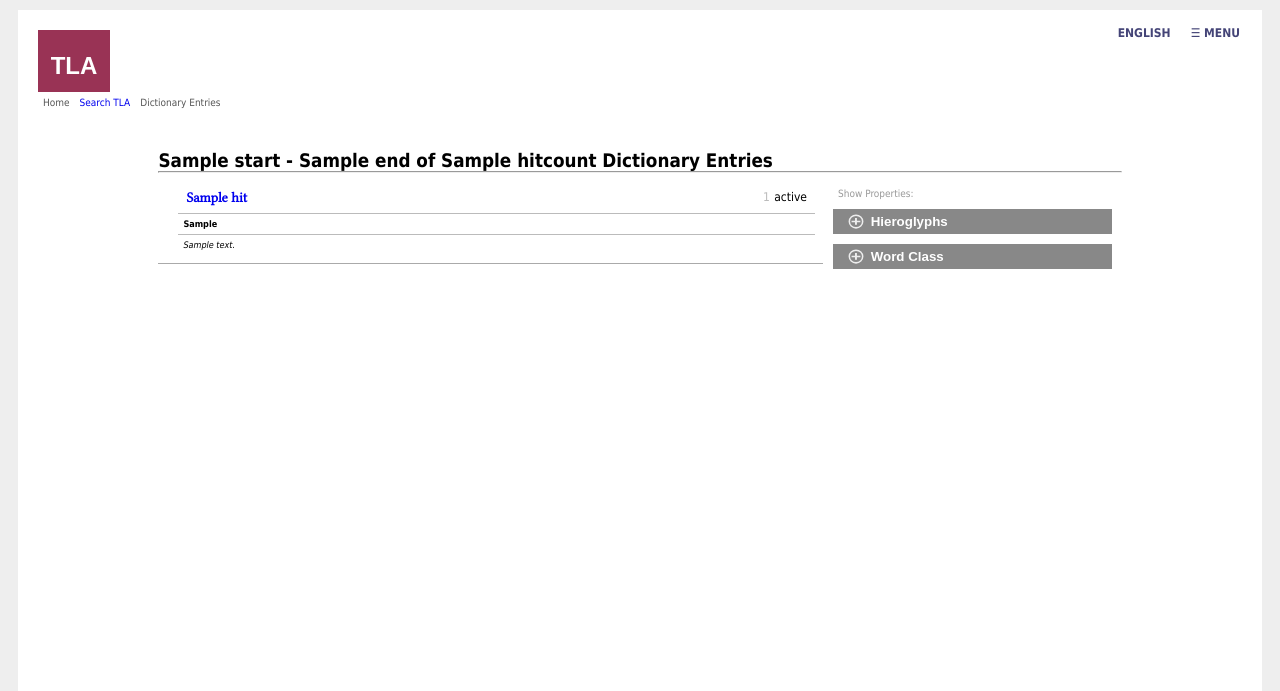
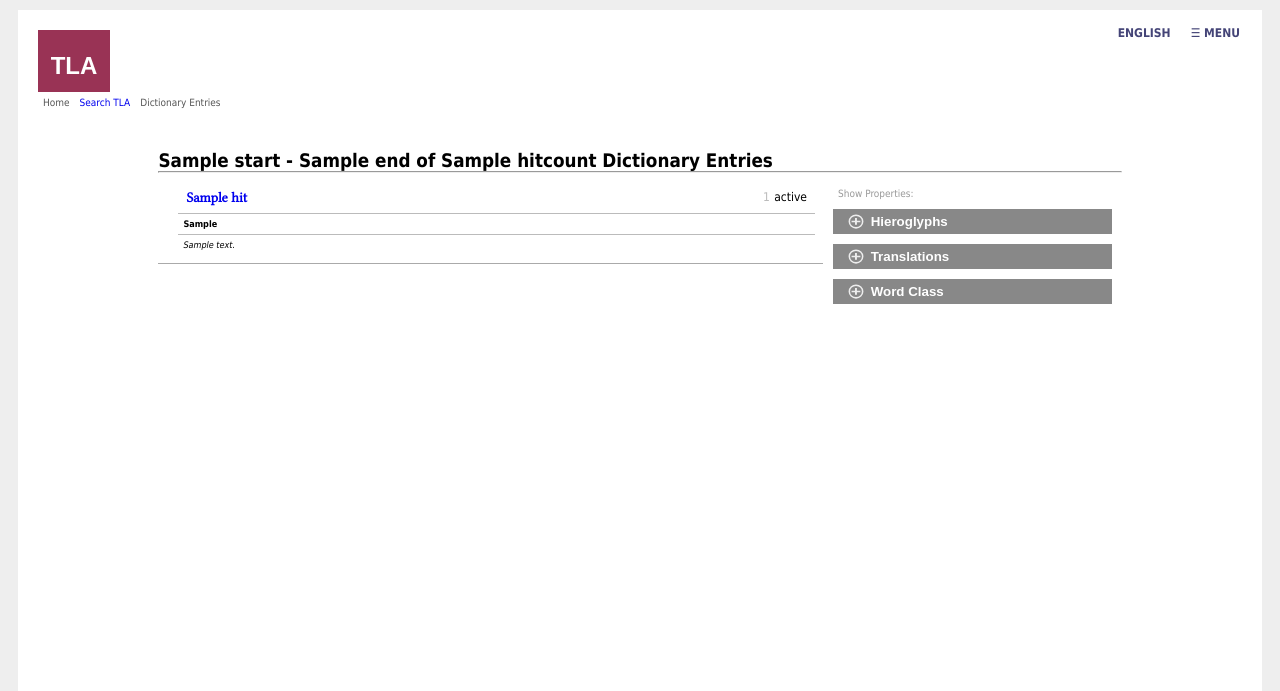
Before and after one commit to JKatzwinkel/tla-prototype-eval, a Django app: template templates/search/dict.html in a window 1280 px wide. Shown: the top 691 px of the page. Run offline with Django 3.2, Linux system fonts and the light colour scheme; the template is opened without the code that fills it: most values are stand-ins (such as "Sample title", 1, 10 or a date in 2020).

Commit message:
add further translations to lemma search result page

```diff
--- a/templates/details/lemma.html
+++ b/templates/details/lemma.html
@@ -65,8 +65,8 @@
 	<div class="details-container translations">
 			{% for lang, translation in lemma.translations.items %}
 				{% if lang != "de" %}
-				<div class="translation {{lang}}">
-					{{translation}} {{lang}}
+				<div class="translation {{lang}}" title="{{lang}}">
+					{{translation}}
 				</div>
 				{% endif %}
 			{% endfor %}
--- a/templates/search/dict.html
+++ b/templates/search/dict.html
@@ -12,6 +12,11 @@ toggleWordclass = function() {
 	$(".lemma-type").css("display",
 			$("#toggle-wordclass span").hasClass("plus") ? "block" : "none");
 	$("#toggle-wordclass span").toggleClass("plus minus");
+}
+toggleTranslations = function() {
+	$(".lemma-translations").css("display",
+			$("#toggle-translations span").hasClass("plus") ? "block" : "none");
+	$("#toggle-translations span").toggleClass("plus minus");
 }
 </script>
 {% endblock%}
@@ -74,6 +79,15 @@ toggleWordclass = function() {
 							{{hit.translations.de }}
 						</div>
 					</div>
+					<div class="details-container lemma-translations" style="display:none">
+						{% for lang, translation in hit.translations.items %}
+							{% if lang != "de" %}
+								<div class="translation {{lang}}" title="{{lang}}" style="font-size:9px;font-weight:normal;">
+									{{translation}}
+								</div>
+							{% endif %}
+						{% endfor %}
+					</div>
 					<div class="details-container lemma-type" style="display:none">
 						<span id="lemma-type">
 							{{hit.type}}
@@ -104,6 +118,11 @@ toggleWordclass = function() {
 			Hieroglyphs
 		</span>
 	</button>
+	<button class="sidebar-button" onclick="toggleTranslations()" id="toggle-translations">
+		<span class="icon plus">
+			Translations
+		</span>
+	</button>
 	<button class="sidebar-button" onclick="toggleWordclass()" id="toggle-wordclass">
 		<span class="icon plus">
 			Word Class
```
